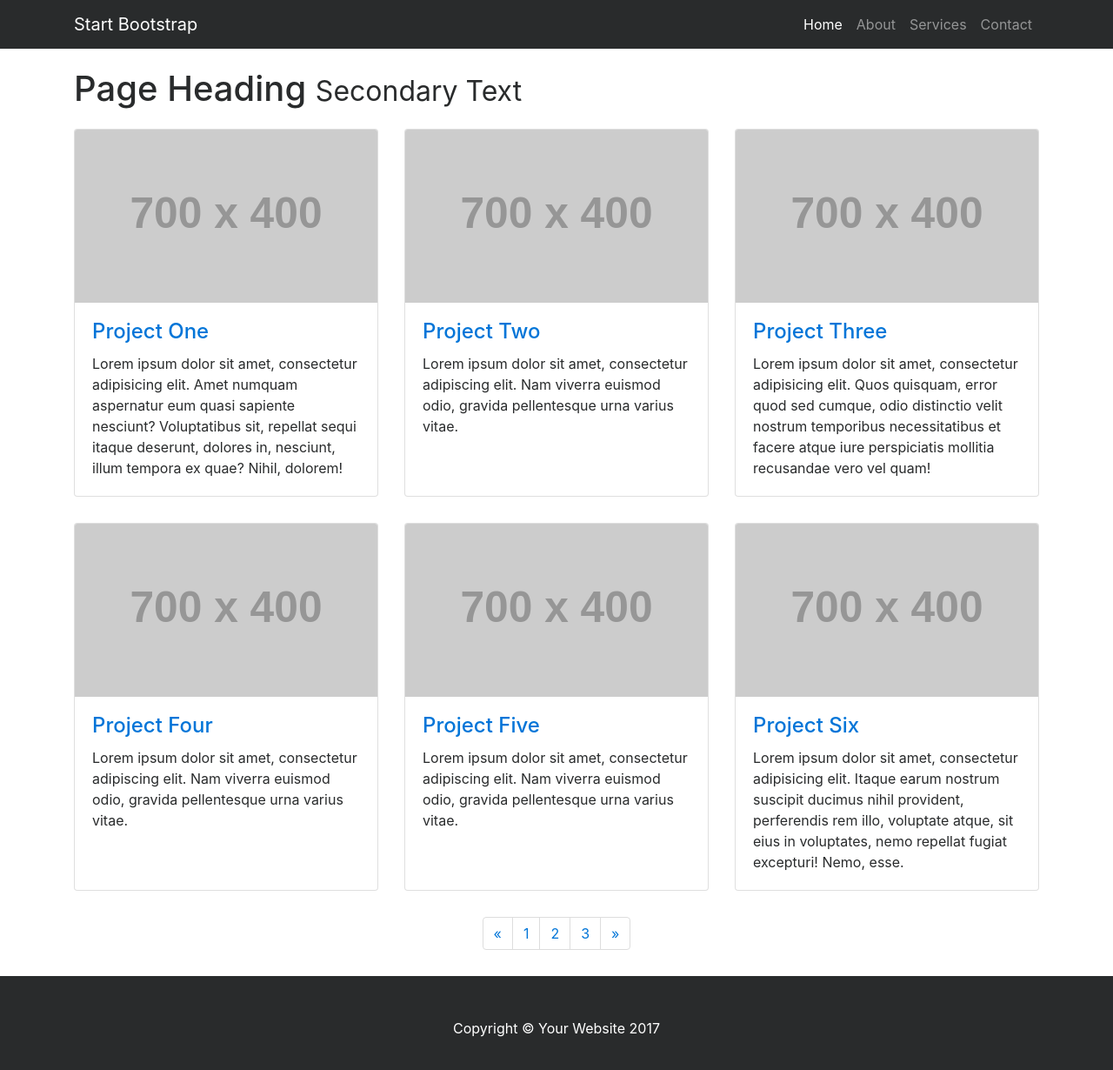
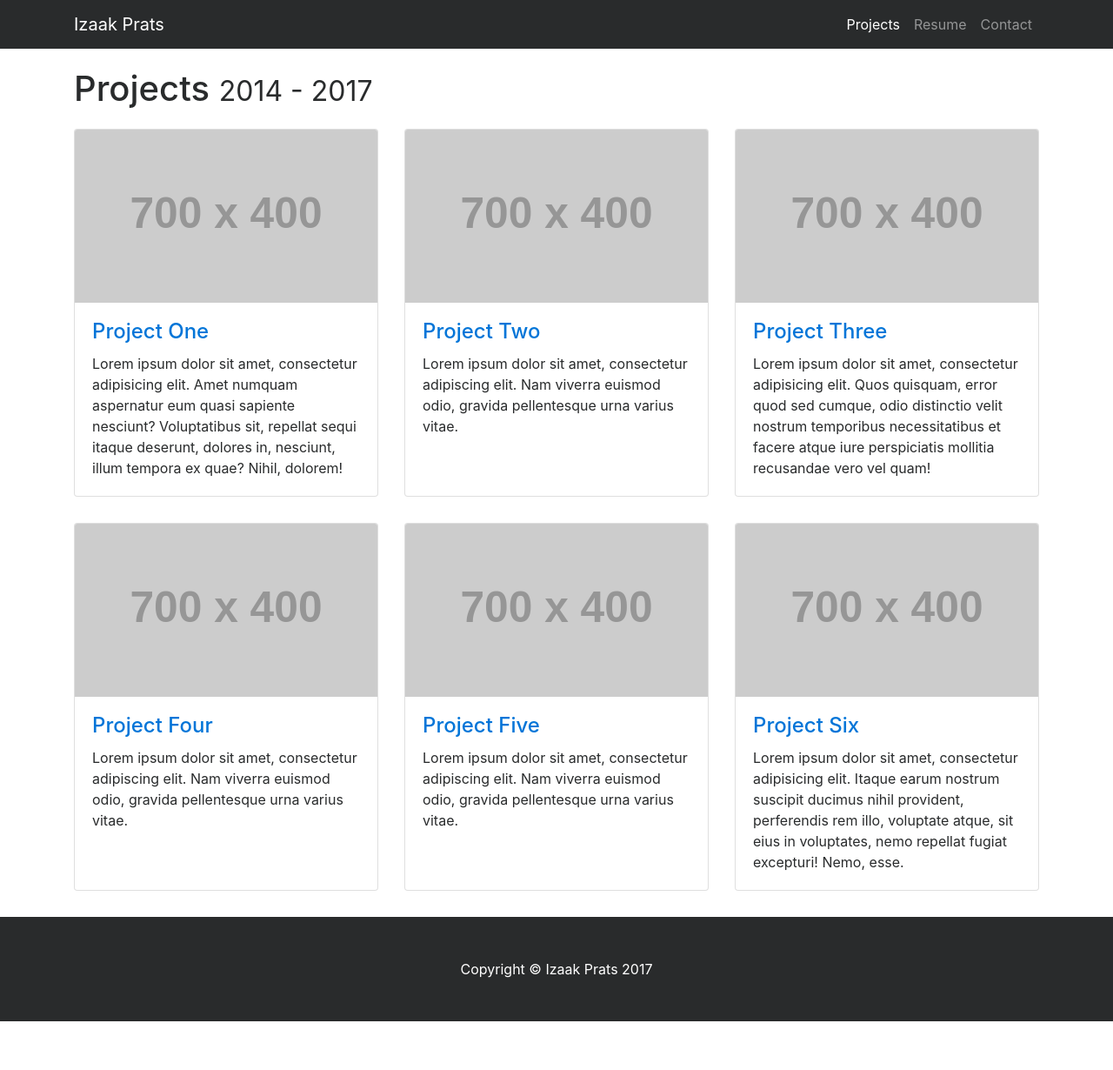
Before and after one commit to IzaakPrats/izaakprats.github.io, a website: page index.html in a window 1280 px wide. Shown: the whole page at 87% size. After the commit the page ends 1174 px from the top, so only its background shows below. Drawn offline with Linux system fonts and the light colour scheme; placeholder pictures from the web are drawn by us.

Commit message:
Update headers. Update heading content. Remove pagination.

```diff
--- a/index.html
+++ b/index.html
@@ -5,10 +5,10 @@
 
     <meta charset="utf-8">
     <meta name="viewport" content="width=device-width, initial-scale=1, shrink-to-fit=no">
-    <meta name="description" content="">
-    <meta name="author" content="">
+    <meta name="description" content="Izaak Prats' Portfolio">
+    <meta name="author" content="Izaak Prats">
 
-    <title>3 Col Portfolio - Start Bootstrap Template</title>
+    <title>Izaak Prats</title>
 
     <!-- Bootstrap core CSS -->
     <link href="vendor/bootstrap/css/bootstrap.min.css" rel="stylesheet">
@@ -39,17 +39,14 @@
             <span class="navbar-toggler-icon"></span>
         </button>
         <div class="container">
-            <a class="navbar-brand" href="#">Start Bootstrap</a>
+            <a class="navbar-brand" href="#">Izaak Prats</a>
             <div class="collapse navbar-collapse" id="navbarExample">
                 <ul class="navbar-nav ml-auto">
                     <li class="nav-item active">
-                        <a class="nav-link" href="#">Home <span class="sr-only">(current)</span></a>
+                        <a class="nav-link" href="#">Projects <span class="sr-only">(current)</span></a>
                     </li>
                     <li class="nav-item">
-                        <a class="nav-link" href="#">About</a>
-                    </li>
-                    <li class="nav-item">
-                        <a class="nav-link" href="#">Services</a>
+                        <a class="nav-link" href="#">Resume</a>
                     </li>
                     <li class="nav-item">
                         <a class="nav-link" href="#">Contact</a>
@@ -63,7 +60,7 @@
     <div class="container">
 
         <!-- Page Heading -->
-        <h1 class="my-4">Page Heading <small>Secondary Text</small></h1>
+        <h1 class="my-4">Projects <small>2014 - 2017</small></h1>
 
         <div class="row">
             <div class="col-lg-4 col-sm-6 portfolio-item">
@@ -122,36 +119,13 @@
             </div>
         </div>
         <!-- /.row -->
-
-        <!-- Pagination -->
-        <ul class="pagination justify-content-center">
-            <li class="page-item">
-                <a class="page-link" href="#" aria-label="Previous">
-                    <span aria-hidden="true">&laquo;</span>
-                    <span class="sr-only">Previous</span>
-                </a>
-            </li>
-            <li class="page-item">
-                <a class="page-link" href="#">1</a></li>
-            <li class="page-item">
-                <a class="page-link" href="#">2</a></li>
-            <li class="page-item">
-                <a class="page-link" href="#">3</a></li>
-            <li class="page-item">
-                <a class="page-link" href="#" aria-label="Next">
-                    <span aria-hidden="true">&raquo;</span>
-                    <span class="sr-only">Next</span>
-                </a>
-            </li>
-        </ul>
-
     </div>
     <!-- /.container -->
 
     <!-- Footer -->
     <footer class="py-5 bg-inverse">
         <div class="container">
-            <p class="m-0 text-center text-white">Copyright &copy; Your Website 2017</p>
+            <p class="m-0 text-center text-white">Copyright &copy; Izaak Prats 2017</p>
         </div>
         <!-- /.container -->
     </footer>
```
